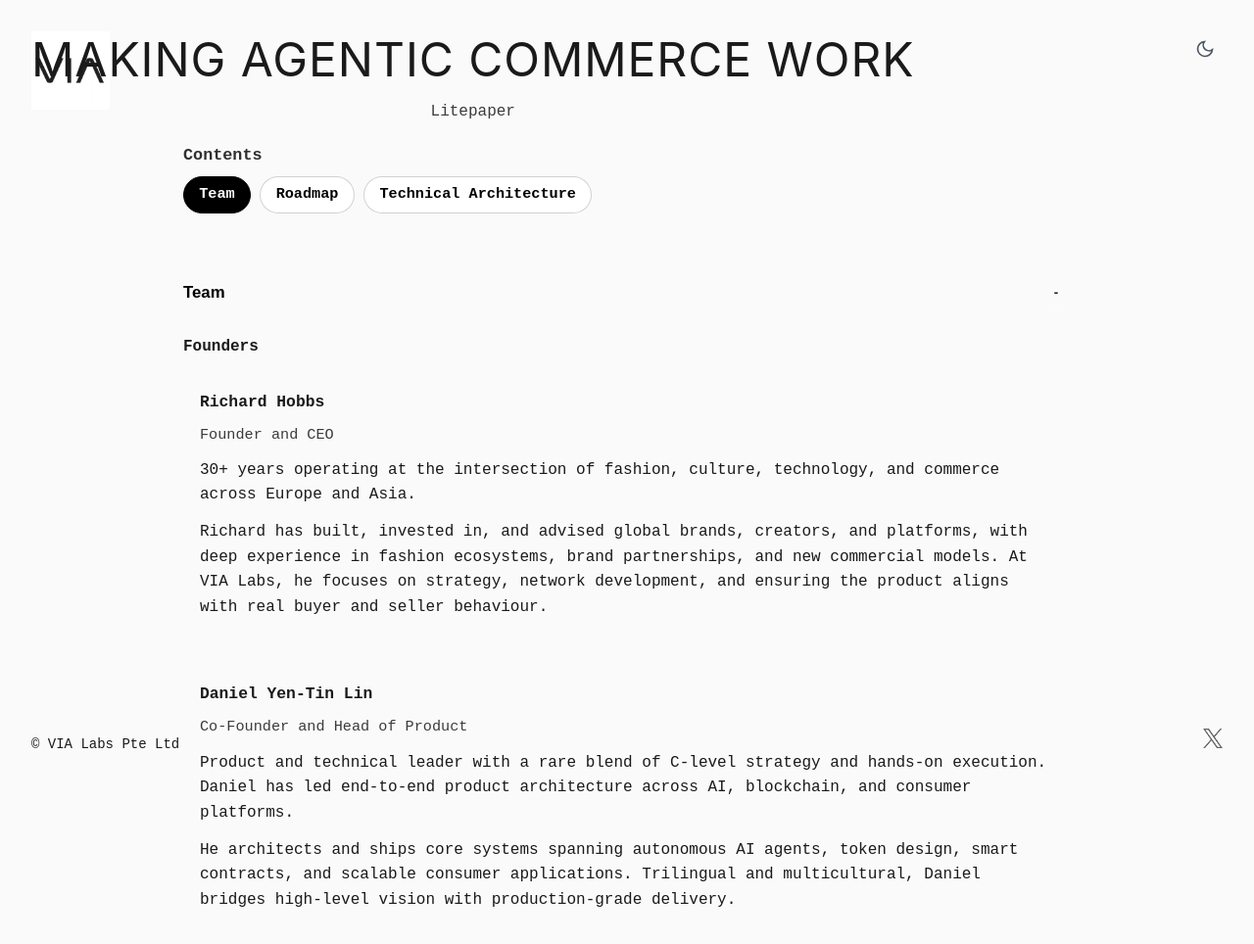
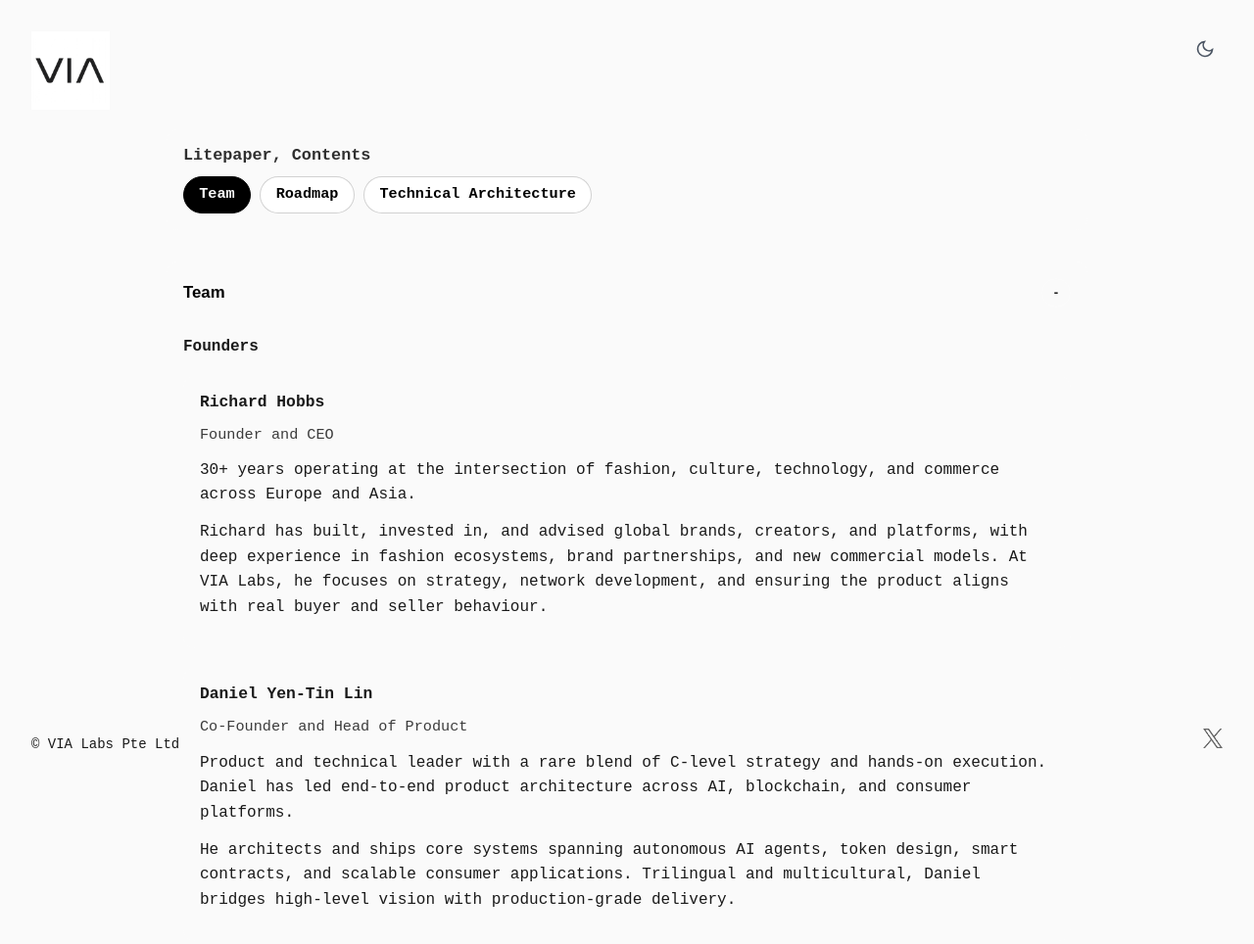
Before and after one commit to richardjhobbs/via_labs, a plain HTML site: page paper.html in a window 1280 px wide. Shown: the top 964 px of the page at 98% size. Drawn offline with Linux system fonts and the light colour scheme.

Commit message:
Update litepaper contents heading

```diff
--- a/paper.html
+++ b/paper.html
@@ -231,13 +231,8 @@
 
   <main>
     <div class="paper-wrap">
-      <header class="paper-header">
-        <h1 class="paper-title">MAKING AGENTIC COMMERCE WORK</h1>
-        <p class="paper-subtitle">Litepaper</p>
-      </header>
-
       <section class="paper-index" aria-label="Contents">
-      <h2>Contents</h2>
+        <h2>Litepaper, Contents</h2>
         <div class="tab-row" id="paperTabs">
           <a href="#section-team" data-open="section-team">Team</a>
           <a href="#section-roadmap" data-open="section-roadmap">Roadmap</a>
```
Lines whose indentation alone changed are shown as unchanged.
